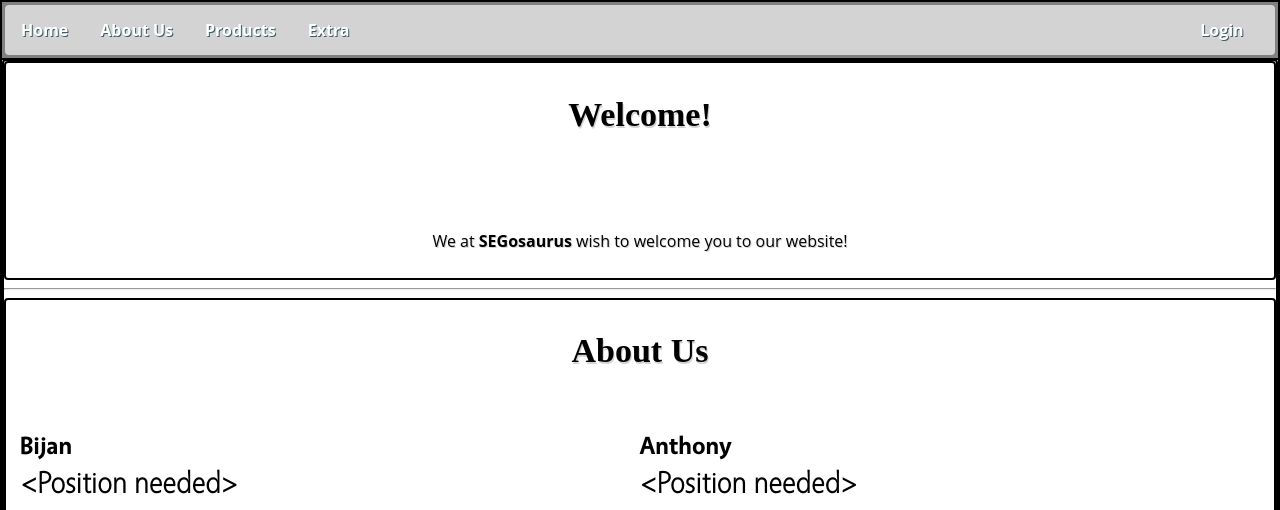
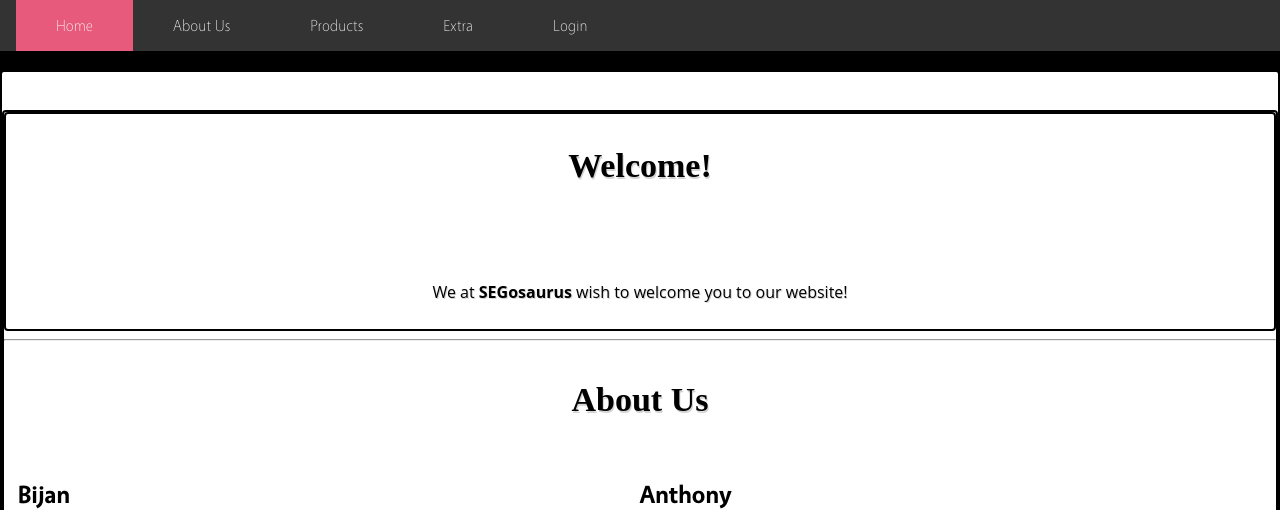
Before and after one commit to SEGosaurus/PharmaC, a plain HTML site: page index.htm in a window 1280 px wide. Shown: the top 510 px of the page. Drawn offline with Linux system fonts and the light colour scheme.

Commit message:
Added navbar to index.html

```diff
--- a/Resources/CSS/stylesheet.css
+++ b/Resources/CSS/stylesheet.css
@@ -95,14 +95,47 @@ p {
   overflow: hidden;
 }
 
-#MenuBar{
+/*#MenuBar{
   position: fixed;
   width: 99.5%;
   background-color: grey;
   border:  2px solid black;
   padding: 1px;
-  font-family: 'Open Sans', sans-serif; /* Changes menu font to open sans */
+  font-family: 'Open Sans', sans-serif; /* Changes menu font to open sans
+}*/
+
+
+
+/*-----------NAVBAR------------*/
+.MenuBar ul {
+    list-style-type: none;
+    margin: 0;
+    padding: 16px;
+    overflow: hidden;
+    background-color: #333333;
 }
+
+.MenuBar li {
+    float: left;
+}
+
+.MenuBar li a{
+    font-family: vegurLight;
+    color: #FFFFFF;
+    padding: 40px;
+    text-decoration: none;
+}
+
+.MenuBar li a:hover:not(#active) {
+    background-color: #111;
+}
+
+#active {
+    background-color: #e75a7c;
+}
+/*-----------NAVBAR------------*/
+
+
 
 #welcome{
   border: 2px solid black;
@@ -111,7 +144,7 @@ p {
   margin-right: auto;
 
 }
-
+/*
 #Login{
 	float: right;
   color: white;
@@ -131,7 +164,7 @@ p {
   margin-left: auto;
   border-radius: 4px;
   margin-right: auto;
-}
+}*/
 
 #extra{
   border: 2px solid black;
@@ -167,7 +200,7 @@ p {
   border:  2px solid black;
 }
 
-ul{
+/*ul{
   list-style-type: circle;
   color: white;
   text-shadow: 1px 1px #395E66;
@@ -199,7 +232,7 @@ ol li a:hover {
     color: #EF476F;
     background-color: grey;
     text-shadow: none;
-}
+}*/
 
 #member{
   margin:auto;
--- a/index.htm
+++ b/index.htm
@@ -6,15 +6,15 @@
   </head>
 
   <body>
-    <div id="MenuBar">
-      <ol>
-        <li><a href="#MainHolder"><b>Home</b></a></li>
-        <li><a href="#about_us"><b>About Us</b></a></li>
-        <li><a href="#products"><b>Products</b></a></li>
-        <li><a href="#extra"><b>Extra</b></a></li>
-        <li id="Login"><a class="Login" href="#about">Login</a></li>
-      </ol>
-    </div>
+    <header class="MenuBar">
+        <ul>
+            <li><a href="#MainHolder" id="active">Home</a></li>
+            <li><a href="#about_us">About Us</a></li>
+            <li><a href="#products">Products</a></li>
+            <li><a href="#extra">Extra</a></li>
+            <li id="Login"><a class="Login" href="#about">Login</a></li>
+        </ul>
+    </header> <!-- MenuBar -->
     <br>
     <div id="MainHolder">
     <br>
```
